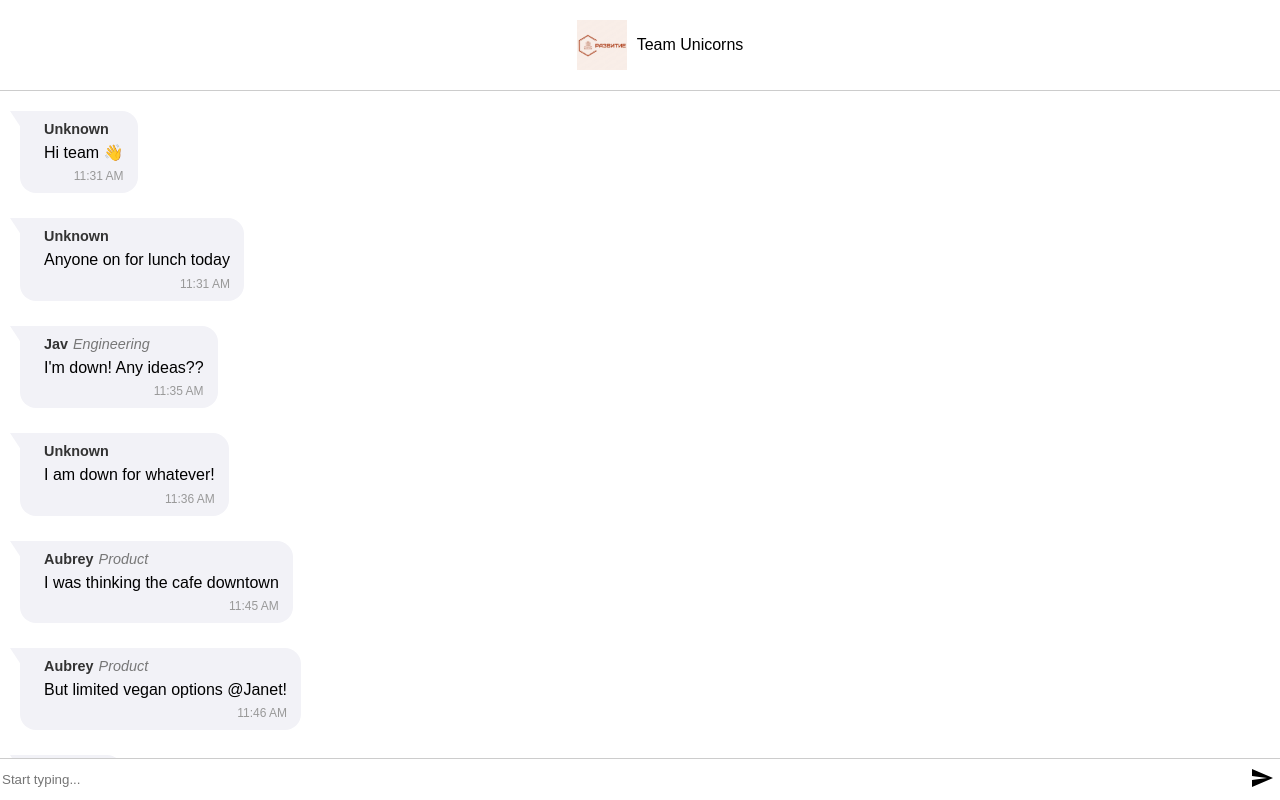
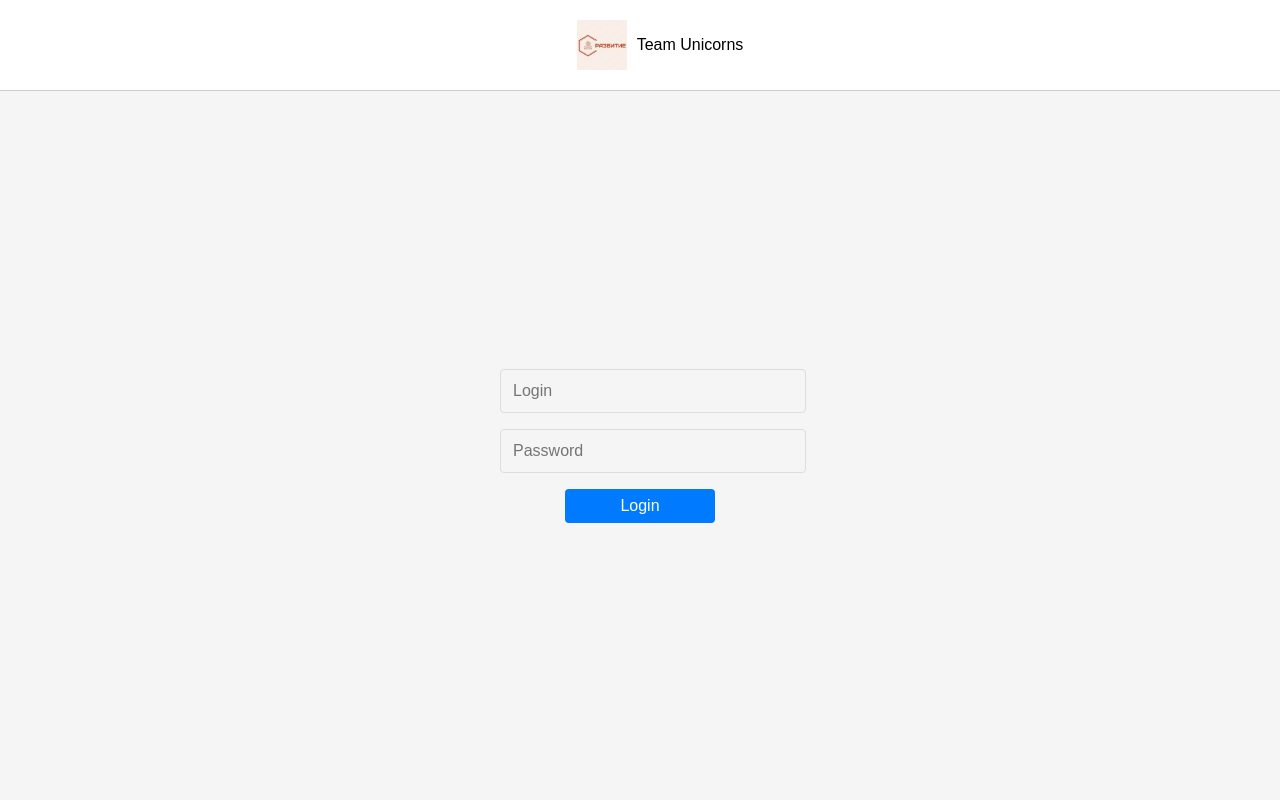
Before and after one commit to MihajlovAleksandr/cha, a React (Create React App) app: page /login in a window 1280 px wide. Built offline with nearby package versions, Linux system fonts and the light colour scheme.

Commit message:
Added routing and Login page - Integrated React Router - Added /login route - Improved rendering structure

```diff
--- a/package.json
+++ b/package.json
@@ -1,5 +1,5 @@
 {
-  "name": "chat",
+"name": "chat",
   "version": "0.1.0",
   "private": true,
   "dependencies": {
@@ -9,6 +9,7 @@
     "@testing-library/user-event": "^13.5.0",
     "react": "^19.0.0",
     "react-dom": "^19.0.0",
+    "react-router-dom": "^7.6.0",
     "react-scripts": "5.0.1",
     "web-vitals": "^2.1.4"
   },
--- /dev/null
+++ b/src/Login.jsx
@@ -0,0 +1,43 @@
+import { useState } from 'react';
+import { useNavigate } from 'react-router-dom';
+import './Styles/Login.css';
+import { Header } from './Header';
+
+export default function Login() {
+  const [username, setUsername] = useState('');
+  const [password, setPassword] = useState('');
+  const navigate = useNavigate();
+
+  const handleLogin = (e) => {
+    e.preventDefault();
+    if (username.trim() && password.trim()) {
+      localStorage.setItem('userId', username);
+      navigate('/');
+    }
+  };
+
+  return (
+    <div className="app-wrapper">
+      <Header />
+    <div className="login-container">
+      <form onSubmit={handleLogin} className="login-form">
+        <input
+          type="text"
+          value={username}
+          onChange={(e) => setUsername(e.target.value)}
+          placeholder="Login"
+          required
+        />
+        <input
+          type="password"
+          value={password}
+          onChange={(e) => setPassword(e.target.value)}
+          placeholder="Password"
+          required
+        />
+        <button type="submit">Login</button>
+      </form>
+    </div>
+    </div>
+  );
+}
--- /dev/null
+++ b/src/Styles/Login.css
@@ -0,0 +1,41 @@
+.login-container {
+    display: flex;
+    justify-content: center;
+    align-items: center;
+    height: 100vh;
+    background-color: #f5f5f5;
+  }
+
+  .login-form {
+    padding: 1.5rem;
+    width: 280px;
+    text-align: center;
+
+  }
+
+  .login-form input {
+    width: 100%;
+    padding: 0.75rem;
+    margin-bottom: 1rem;
+    border: 1px solid #ddd;
+    border-radius: 4px;
+    font-size: 1rem;
+    background: transparent;
+  }
+
+  .login-form button {
+  width: 150px;
+  padding: 0.5rem;
+  background-color: #007bff;
+  color: white;
+  border: none;
+  border-radius: 4px;
+  cursor: pointer;
+  font-size: 1rem;
+  display: inline-block;
+}
+
+
+  .login-form button:hover {
+    background-color: #0056b3;
+  }
--- a/src/index.js
+++ b/src/index.js
@@ -1,11 +1,18 @@
 import React from 'react';
 import ReactDOM from 'react-dom/client';
 import './Styles/index.css';
+import { BrowserRouter as Router, Routes, Route } from 'react-router-dom';
 import App from './App';
+import Login from './Login'; // Предполагается, что у вас есть компонент Login
 
 const root = ReactDOM.createRoot(document.getElementById('root'));
 root.render(
   <React.StrictMode>
-    <App />
+    <Router>
+      <Routes>
+        <Route path="/" element={<App />} />
+        <Route path="/login" element={<Login />} />
+      </Routes>
+    </Router>
   </React.StrictMode>
 );
```
Also changed, not shown: 1 other file (tests, documents, lock files or other folders).
